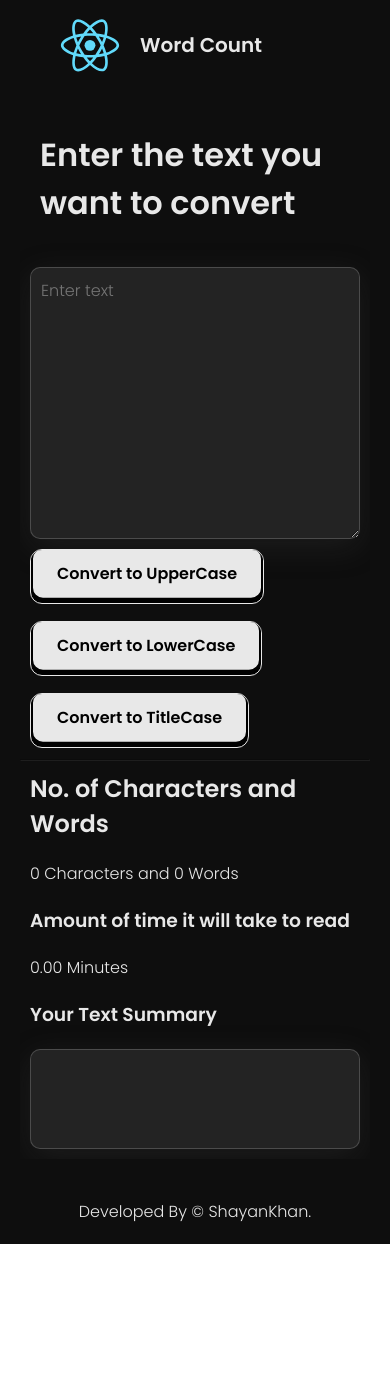
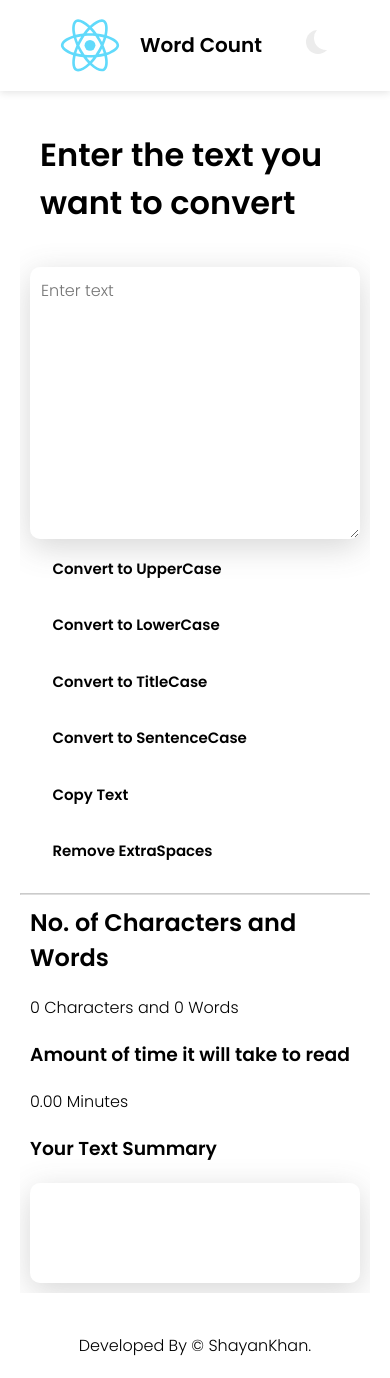
Before and after one commit to Shayan-git-tech/text-utils, a React (Create React App) app: page / in a window 390 px wide. Before the commit the page ends 1244 px from the top, so only its background shows below. Built offline with nearby package versions, Linux system fonts and the light colour scheme.

Commit message:
Enable Dark & Light Mode

```diff
--- a/src/App.css
+++ b/src/App.css
@@ -5,23 +5,50 @@
   padding: 0;
   overflow-x: hidden; /* Ensure no horizontal scrollbar */
 }
-
-:root {
+/* Default dark mode styles */
+body.dark {
   --button-radius: 0.75em;
   --button-color: #e8e8e8;
   --button-outline-color: #000000;
-  --background: #0e0e0e;
+  --background: #181616;
+  --second-background: #1b1b1b;
+  --switch-background: #6f6f6f;
+  --button-border: #e8e8e8;
+  background-color: var(--background);
+  color: #e8e8e8;
+}
+
+/* Light mode styles */
+body.light {
+  --button-radius: 0.75em;
+  --button-color: #0e0e0e;
+  --button-outline-color: #e8e8e8;
+  --background: #ffffff;
+  --second-background: #fef9f9;
+  --switch-background: #3a3a3a;
+  --button-border: #0e0e0e;
+  background-color: var(--background);
+  color: #000000;
 }
 
 header {
   display: flex;
   align-items: center;
   padding: 10px;
+  justify-content: space-between;
   background-color: var(--background);
-  color: #e8e8e8;
+  color: inherit;
   box-shadow: 0px 2.98px 7.45px rgba(0, 0, 0, 0.1);
 }
 
+.logo-container {
+  display: flex;
+  align-items: center;
+}
+
+.switch-container {
+  margin-right: 20px;
+}
 
 .logo {
   display: block;
@@ -34,17 +61,19 @@ footer {
   display: flex;
   justify-content: center;
   align-items: center;
-  color: #e8e8e8;
+  color: inherit;
   flex-direction: column;
-  background-color: var(--background);
+  background-color: var(--second-background);
   gap: 20px;
   padding: 20px;
   width: 100%;
 }
-hr{
+
+hr {
   width: 100%;
-  border-color:  rgb(12, 12, 12, 0.2);
+  border-color: rgb(12, 12, 12, 0.2);
 }
+
 .flex-box {
   width: 100%;
   display: flex;
@@ -52,7 +81,7 @@ hr{
   justify-content: center;
   align-items: center;
   flex: 1 0 300px;
-  background-color: var(--background);
+  background-color: var(--second-background);
   padding: 20px;
 }
 
@@ -62,7 +91,7 @@ hr{
   display: flex;
   flex-direction: column;
   padding: 10px;
-  color: #e8e8e8;
+  color: inherit;
   margin: 0 auto;
   gap: 10px;
 }
@@ -77,11 +106,11 @@ hr{
   font-size: 16px;
   width: 100%;
   flex-wrap: nowrap;
-  background-color: #232323;
+  background-color: inherit;
   box-shadow: 0 8px 32px 0 rgba(78, 78, 78, 0.23);
   backdrop-filter: blur(2.5px);
   border: 1px solid rgba(255, 255, 255, 0.18);
-  color: #e8e8e8;
+  color: inherit;
 }
 
 .calculate-char {
@@ -92,14 +121,15 @@ hr{
   flex-direction: column;
   gap: 20px;
   padding: 10px;
-  color: #e8e8e8;
+  color: inherit;
 }
 .btn-div{
   display: flex;
   gap: 10px;
-  flex: 1 1 200px;
   flex-wrap: wrap;
   overflow: hidden;
+  flex: 0 0;
+  margin-top: 20px;
 
 }
 button {
@@ -114,12 +144,12 @@ button {
 .button-wrapper {
   display: inline-block;
   position: relative;
-  border: 1px solid #e8e8e8;
+  border: 1px solid var(--button-border);
   border-radius: var(--button-radius);
-  background-color: var(--button-outline-color);
+  background-color: var(--button-color);
 }
 .headline{
-  color: #e8e8e8;
+  color: inherit;
   font-weight: 700;
   font-size: 20px;
   cursor: pointer;
@@ -177,8 +207,69 @@ button {
   .upper-case, .calculate-char {
     width: 100%; /* Full width for mobile */
   }
+  .btn-div{
 
+    gap: 5px;
+    margin: 0;
+  }
   .button-wrapper {
     width: 100%;
   }
+  button{
+    font-size: 15px;
+
+  }
 }
+
+
+
+.switch {
+  font-size: 17px;
+  position: relative;
+  display: inline-block;
+  width: 3.5em;
+  height: 2em;
+}
+
+/* Hide default HTML checkbox */
+.switch input {
+  opacity: 0;
+  width: 0;
+  height: 0;
+}
+
+/* The slider */
+.slider {
+  background: var(--switch-background);
+  position: absolute;
+  cursor: pointer;
+  top: 0;
+  left: 0;
+  right: 0;
+  bottom: 0;
+  background-color: var(--switch-background);
+  transition: .5s;
+  border-radius: 30px;
+}
+
+.slider:before {
+  position: absolute;
+  content: "";
+  height: 1.4em;
+  width: 1.4em;
+  border-radius: 50%;
+  left: 10%;
+  bottom: 15%;
+  box-shadow: inset 8px -4px 0px 0px #ececec;
+  background: var(--switch-background);
+  transition: .5s;
+}
+
+input:checked + .slider {
+  background-color: var(--switch-background);
+}
+
+input:checked + .slider:before {
+  transform: translateX(100%);
+  box-shadow: inset 15px -4px 0px 15px #fff000;
+}
--- a/src/App.js
+++ b/src/App.js
@@ -2,10 +2,22 @@ import './App.css';
 import Header from './Components/Shared/Header.js'
 import Footer from './Components/Shared/Footer.js'
 import UpperCase from './Components/Home/UpperCase.js'
-// import image12 from './Images/image 12.png';
-// import image13 from './Images/wedding-photography 1.png'
+import React, {useState} from 'react';
+
 function App() {
+  const [mode, setMode] = useState('dark');  // Set initial mode as 'light'
 
+  const toggleMode = () => {
+    if (mode === 'light') {
+      setMode('dark');
+      document.body.classList.remove('light');
+      document.body.classList.add('dark');
+    } else {
+      setMode('light');
+      document.body.classList.remove('dark');
+      document.body.classList.add('light');
+    }
+  };
 
   return (
 
@@ -13,16 +25,12 @@ function App() {
     <div>
 
 
-        <Header />
+        <Header mode={mode} toggleMode={toggleMode}/>
 
 
 
         <UpperCase heading="Enter the text you want to convert"/>
-        {/* <button>
-  <span className="button_top"> Button </span>
-</button> */}
 
-{/* <div className='button-wrapper'><button className='click'><span >Hover Me</span></button> </div> */}
         <Footer name="ShayanKhan."/>
 
         </div>
--- a/src/Components/Home/UpperCase.js
+++ b/src/Components/Home/UpperCase.js
@@ -1,126 +1,115 @@
-import React, { Component } from 'react'
+import React, { useState } from 'react';
 
-export default class UpperCase extends Component {
-    constructor(props){
-        super(props);
-        this.state = {
-            text : ""        }
+export default function UpperCase(props) {
+    const [text, setText] = useState(""); // State to hold text input
 
-    }
-    handleChange = (event) => {
-        this.setState({
-            text: event.target.value
-        });
-    }
-    handleUppercase = () =>{
-        this.setState({
-            text: this.state.text.toUpperCase()
+    // Handlers for various button functions
+    const handleChange = (event) => {
+        setText(event.target.value);
+    };
 
-        })
-    }
-    handleLowercase = () => {
-        this.setState({
-            text: this.state.text.toLowerCase()
+    const handleUppercase = () => {
+        setText(text.toUpperCase());
+    };
 
-        })    }
-        handleSentencecase = () => {
-          this.setState({
-              text: this.state.text.charAt(0).toUpperCase() + this.state.text.slice(1).toLowerCase()
-          });
-      }
-        handleTitlecase = () => {
-          this.setState({
-              text: this.state.text.split(' ')
-              .map(word=> word.charAt(0).toUpperCase() + word.slice(1).toLowerCase()).join(' ')
-          });
-      }
-      handleClick = () =>{
-        this.setState(prevState => ({
-            isDarkMode : !prevState.isDarkMode
-      }));
-    }
+    const handleLowercase = () => {
+        setText(text.toLowerCase());
+    };
 
-    handleCopy = () => {
-      navigator.clipboard.writeText(this.state.text)
+    const handleSentencecase = () => {
+        setText(text.charAt(0).toUpperCase() + text.slice(1).toLowerCase());
+    };
+
+    const handleTitlecase = () => {
+        setText(text.split(' ')
+            .map(word => word.charAt(0).toUpperCase() + word.slice(1).toLowerCase())
+            .join(' ')
+        );
+    };
+
+    const handleCopy = () => {
+        navigator.clipboard.writeText(text)
             .then(() => {
                 alert("Text copied to clipboard!");
             })
             .catch((err) => {
                 console.error("Failed to copy text: ", err);
             });
-  }
+    };
 
-  handleSpaces = () => {
-    this.setState({
-        text: this.state.text.replace(/\s+/g, " ")
-    });
-  }
+    const handleSpaces = () => {
+        setText(text.replace(/\s+/g, " ").trim());
+    };
 
-
-  render() {
-    let txt = this.state.text;
-    const wordscount = txt.trim().split(/\s+/).filter(word => word !== "").length;
-
+    const wordscount = text.trim().split(/\s+/).filter(word => word !== "").length;
 
     return (
         <div className="flex-box">
             <div className="upper-case">
                 <div className="heading-area">
-      <h1>
-        {this.props.heading}
-      </h1>
+                    <h1>{props.heading}</h1>
                 </div>
-      <textarea value={this.state.text} onChange={this.handleChange} rows="10" cols="100" placeholder='Enter text' className='textarea'/>
+
+                <textarea
+                    value={text}
+                    onChange={handleChange}
+                    rows="10"
+                    cols="100"
+                    placeholder='Enter text'
+                    className='textarea'
+                />
 
                 <div className="btn-div">
-
-      <button type='submit' onClick={this.handleUppercase}>
-    <div class="button-wrapper">
-      <span class="button_top">Convert to UpperCase</span>
+                    <button type='submit' onClick={handleUppercase}>
+                        <div className="button-wrapper">
+                            <span className="button_top">Convert to UpperCase</span>
                         </div>
                     </button>
 
-  <button type='submit' onClick={this.handleLowercase}>
-    <div class="button-wrapper">
-      <span class="button_top">Convert to LowerCase</span>
+                    <button type='submit' onClick={handleLowercase}>
+                        <div className="button-wrapper">
+                            <span className="button_top">Convert to LowerCase</span>
                         </div>
                     </button>
 
-  <button type='submit' onClick={this.handleTitlecase}>
-    <div class="button-wrapper">
-      <span class="button_top">Convert to TitleCase</span>
+                    <button type='submit' onClick={handleTitlecase}>
+                        <div className="button-wrapper">
+                            <span className="button_top">Convert to TitleCase</span>
                         </div>
                     </button>
 
-  <button type='submit' onClick={this.handleSentencecase}>
-    <div class="button-wrapper">
-      <span class="button_top">Convert to SentenceCase</span>
+                    <button type='submit' onClick={handleSentencecase}>
+                        <div className="button-wrapper">
+                            <span className="button_top">Convert to SentenceCase</span>
                         </div>
                     </button>
 
-  <button type='submit' onClick={this.handleCopy}>
-    <div class="button-wrapper">
-      <span class="button_top">Copy Text</span>
+                    <button type='submit' onClick={handleCopy}>
+                        <div className="button-wrapper">
+                            <span className="button_top">Copy Text</span>
                         </div>
                     </button>
 
-  <button type='submit' onClick={this.handleSpaces}>
-    <div class="button-wrapper">
-      <span class="button_top">Remove ExtraSpaces</span>
+                    <button type='submit' onClick={handleSpaces}>
+                        <div className="button-wrapper">
+                            <span className="button_top">Remove ExtraSpaces</span>
                         </div>
                     </button>
-
                 </div>
             </div>
+
             <hr />
+
             <div className='calculate-char'>
                 <h2>No. of Characters and Words</h2>
-      <p>{txt.length} Characters and {wordscount} Words</p>
+                <p>{text.length} Characters and {wordscount} Words</p>
+
                 <h3>Amount of time it will take to read</h3>
-      <p>{(wordscount / 238).toFixed(2)} Minutes</p>      <h3>Your Text Summary</h3>
-        <p className='textarea' style={{height:"100px"}}>{txt}</p>
+                <p>{(wordscount / 238).toFixed(2)} Minutes</p>
+
+                <h3>Your Text Summary</h3>
+                <p className='textarea' style={{ height: "100px" }}>{text}</p>
             </div>
         </div>
-    )
+    );
 }
-}
--- a/src/Components/Shared/Header.js
+++ b/src/Components/Shared/Header.js
@@ -1,11 +1,19 @@
 import React from 'react'
 import logo from '../../logo.svg'
 
-export default function Header() {
+export default function Header(props) {
     return (
       <header>
+      <div className="logo-container">
         <img src={logo} alt="Logo" className='logo'/>
         <span className='headline'>Word Count</span>
+</div>
+<div className='switch-container'>
+        <label className="switch">
+    <input type="checkbox" onClick={props.toggleMode}/>
+    <span className="slider"></span>
+        </label>
+        </div>
       </header>
     );
   }
```
Lines whose indentation alone changed are shown as unchanged.
